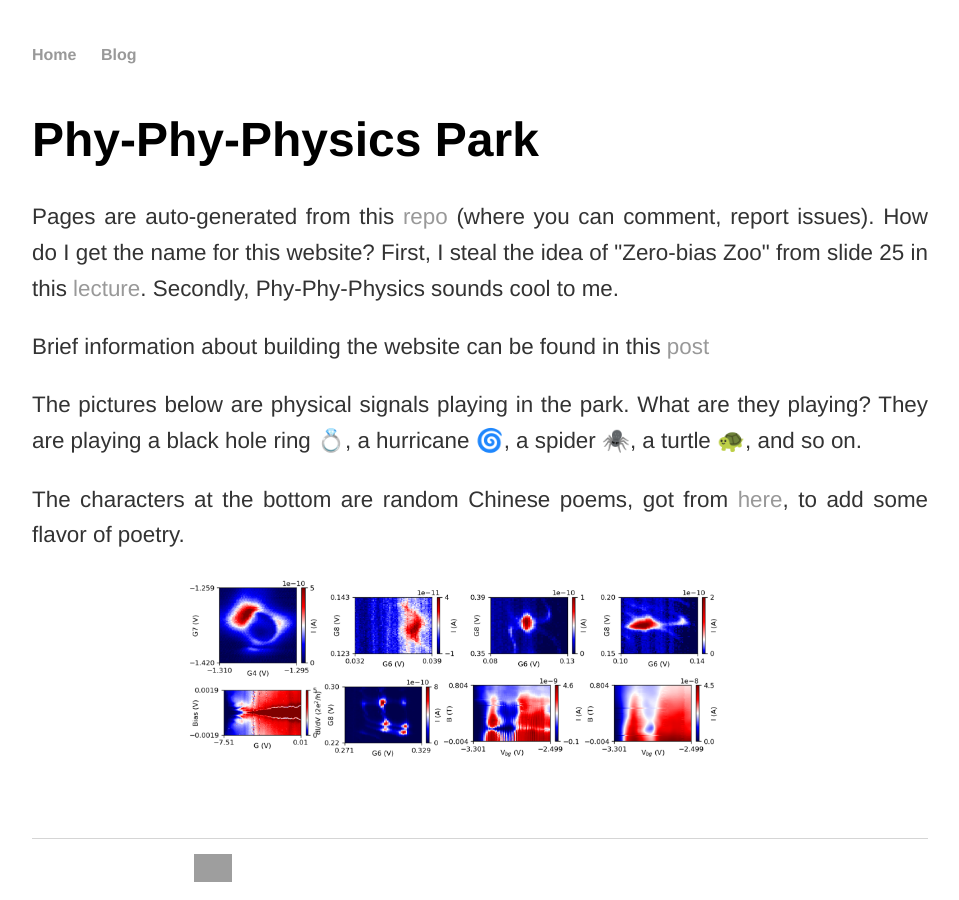
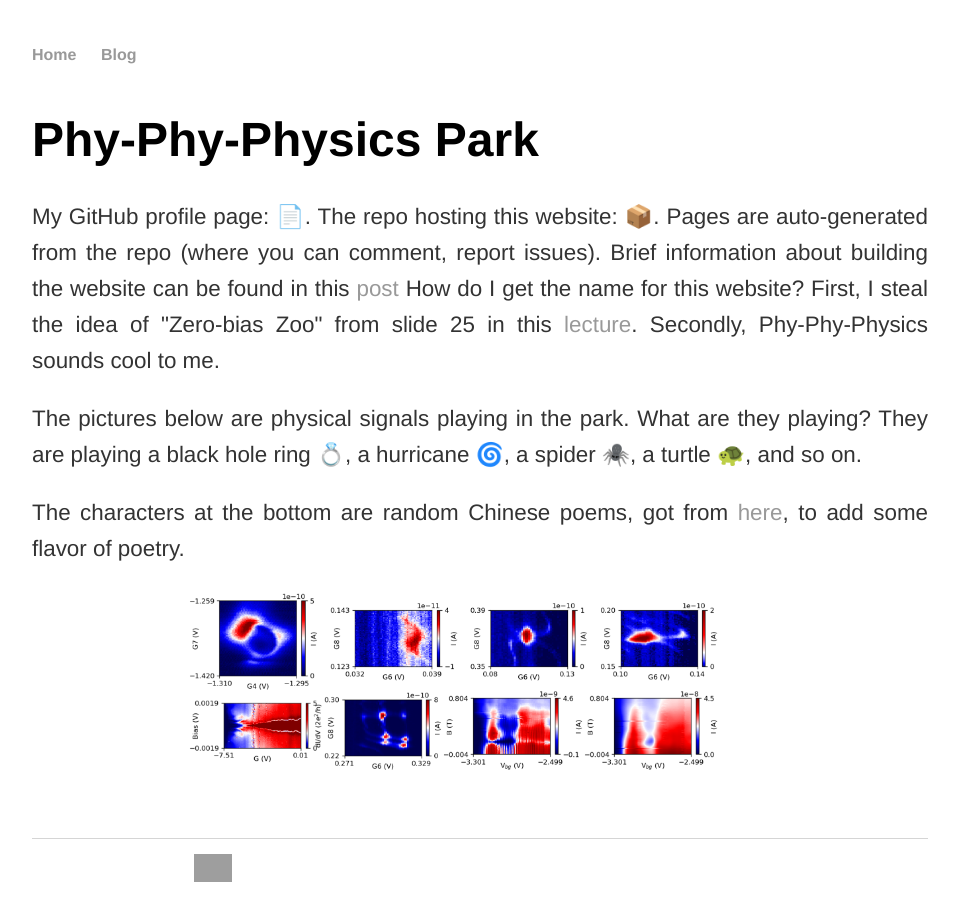
Before and after one commit to cover-me/cover-me.github.io, a Jekyll site: the page built from index.html, in a window 1280 px wide. Shown: the whole page, without its empty margins (160-1119 px from the left). Built offline with Jekyll 4.4.1, drawn with Linux system fonts in a browser that asks for light colours; emoji names are drawn with the system emoji font; grey boxes are pictures that could not be loaded.

Commit message:
Update index.html

```diff
--- a/index.html
+++ b/index.html
@@ -5,13 +5,13 @@ title: Phy-Phy-Physics Park
 <div>
 	<h1>{{ page.title }}</h1>
 	<p>
-		Pages are auto-generated from this <a href="https://github.com/cover-me/cover-me.github.io">repo</a> (where you can comment, report issues).
+		My GitHub profile page: <a href='https://github.com/cover-me'>:page_facing_up:</a>.
+		The repo hosting this website: <a href='https://github.com/cover-me/cover-me.github.io'>:package:</a>.
+		Pages are auto-generated from the repo (where you can comment, report issues).
+		Brief information about building the website can be found in this <a href="https://cover-me.github.io/2019/01/20/The-first-post.html">post</a>
 		How do I get the name for this website?
 		First, I steal the idea of "Zero-bias Zoo" from slide 25 in this <a href="http://boulderschool.yale.edu/sites/default/files/files/Frolov_boulder2016_lecture1.pdf">lecture</a>.
 		Secondly, Phy-Phy-Physics sounds cool to me.
-	</p>
-	<p>
-		Brief information about building the website can be found in this <a href="https://cover-me.github.io/2019/01/20/The-first-post.html">post</a>
 	</p>
 	<p>
 		The pictures below are physical signals playing in the park. What are they playing? They are playing a black hole ring :ring:,  a hurricane :cyclone:, a spider :spider:, a turtle :turtle:, and so on.
```
